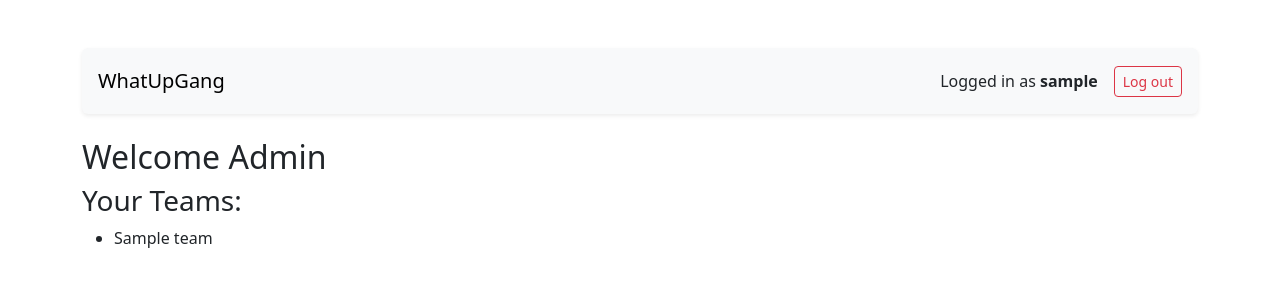
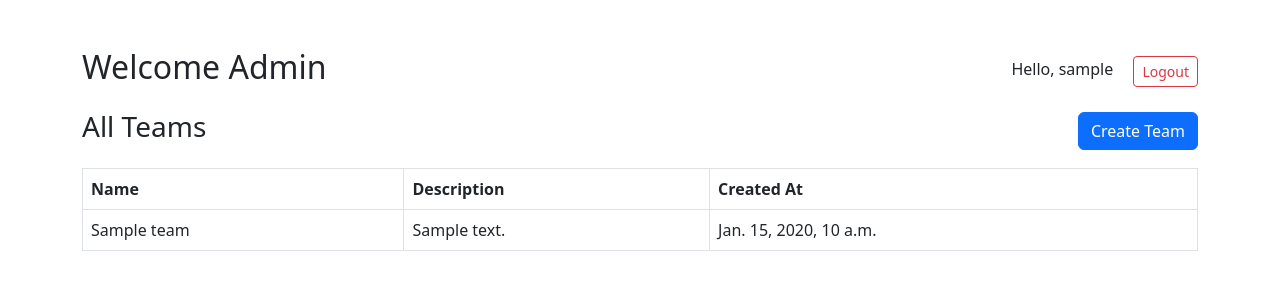
Before and after one commit to chiraN-jeevI3013/whatupgang2, a Django app: page / in a window 1280 px wide. Shown: the top 300 px of the page. Run offline with Django 4.2, Linux system fonts and the light colour scheme; a user stored in the database is signed in; tables that the repository leaves empty hold one stand-in row (values such as "Sample post").

Commit message:
Create Team feature

```diff
--- a/config/urls.py
+++ b/config/urls.py
@@ -15,7 +15,7 @@ Including another URLconf
     2. Add a URL to urlpatterns:  path('blog/', include('blog.urls'))
 """
 from django.contrib import admin
-from django.urls import path
+from django.urls import path, include
 from users.views import signup_view, login_view, home_view
 from django.contrib.auth.views import LogoutView
 
@@ -25,4 +25,5 @@ urlpatterns = [
     path('login/', login_view, name='login'),
     path('', home_view, name='home'),
     path('logout/', LogoutView.as_view(next_page='login'), name='logout'),
+    path('teams/', include('teams.urls')),
 ]
--- a/teams/models.py
+++ b/teams/models.py
@@ -1,10 +1,14 @@
+# teams/models.py
 from django.db import models
-from django.conf import settings
+from django.contrib.auth import get_user_model
+
+User = get_user_model()
 
 class Team(models.Model):
     name = models.CharField(max_length=255)
     description = models.TextField(blank=True)
-    created_by = models.ForeignKey(settings.AUTH_USER_MODEL, on_delete=models.CASCADE)
+    created_by = models.ForeignKey(User, on_delete=models.CASCADE, related_name='teams')
+    created_at = models.DateTimeField(auto_now_add=True)
 
     def __str__(self):
         return self.name
--- a/teams/templates/teams/home.html
+++ b/teams/templates/teams/home.html
@@ -4,34 +4,109 @@
 <head>
   <title>Home</title>
   <link href="https://cdn.jsdelivr.net/npm/bootstrap@5.3.0/dist/css/bootstrap.min.css" rel="stylesheet">
+  <script src="https://cdn.jsdelivr.net/npm/bootstrap@5.3.0/dist/js/bootstrap.bundle.min.js"></script>
 </head>
 <body class="container mt-5">
 
-  <!-- Top navbar -->
-  <nav class="navbar navbar-expand-lg navbar-light bg-light justify-content-between mb-4 p-3 rounded shadow-sm">
-    <span class="navbar-brand mb-0 h5">WhatUpGang</span>
-    <div class="d-flex align-items-center">
-      <span class="me-3">Logged in as <b>{{ request.user.username }}</b></span>
-      <form action="{% url 'logout' %}" method="post">
-        {% csrf_token %}
-        <button type="submit" class="btn btn-outline-danger btn-sm">Log out</button>
-      </form>
+  <div class="d-flex justify-content-between align-items-center mb-3">
+    <h2>Welcome Admin</h2>
+    <div>
+      <span class="me-3">Hello, {{ user.username }}</span>
+      <a class="btn btn-outline-danger btn-sm" href="{% url 'logout' %}">Logout</a>
     </div>
-  </nav>
+  </div>
 
-  <!-- Main content -->
-  <h2>Welcome Admin</h2>
+  <div class="d-flex justify-content-between align-items-center">
+    <h3>All Teams</h3>
+    <button class="btn btn-primary" data-bs-toggle="modal" data-bs-target="#createTeamModal">Create Team</button>
+  </div>
 
-  {% if teams %}
-    <h3>Your Teams:</h3>
-    <ul>
-      {% for team in teams %}
-        <li>{{ team.name }}</li>
-      {% endfor %}
-    </ul>
-  {% else %}
-    <p>You have not created a team yet. Please create a team to get started!</p>
-  {% endif %}
+  <div class="mt-3">
+    {% if teams %}
+      <table class="table table-bordered">
+        <thead>
+          <tr>
+            <th>Name</th>
+            <th>Description</th>
+            <th>Created At</th>
+          </tr>
+        </thead>
+        <tbody>
+          {% for team in teams %}
+            <tr>
+              <td>{{ team.name }}</td>
+              <td>{{ team.description }}</td>
+              <td>{{ team.created_at }}</td>
+            </tr>
+          {% endfor %}
+        </tbody>
+      </table>
+    {% else %}
+      <p class="text-muted">No teams available. Create one to get started.</p>
+    {% endif %}
+  </div>
+
+  <!-- Modal -->
+  <div class="modal fade" id="createTeamModal" tabindex="-1" aria-labelledby="createTeamModalLabel" aria-hidden="true">
+    <div class="modal-dialog">
+      <div class="modal-content">
+        <form id="createTeamForm" method="post">
+          {% csrf_token %}
+          <div class="modal-header">
+            <h5 class="modal-title" id="createTeamModalLabel">Create a Team</h5>
+            <button type="button" class="btn-close" data-bs-dismiss="modal" aria-label="Close"></button>
+          </div>
+          <div class="modal-body">
+            <div class="mb-3">
+              <label for="teamName" class="form-label">Team Name</label>
+              <input type="text" class="form-control" id="teamName" name="name" required>
+            </div>
+            <div class="mb-3">
+              <label for="teamDesc" class="form-label">Description</label>
+              <textarea class="form-control" id="teamDesc" name="description" rows="3"></textarea>
+            </div>
+            <div id="formErrors" class="text-danger"></div>
+          </div>
+          <div class="modal-footer">
+            <button type="button" class="btn btn-secondary" data-bs-dismiss="modal">Cancel</button>
+            <button type="submit" class="btn btn-primary">Create</button>
+          </div>
+        </form>
+      </div>
+    </div>
+  </div>
+
+  <!-- AJAX logic to handle team creation -->
+  <script>
+    const form = document.getElementById('createTeamForm');
+    form.addEventListener('submit', async (e) => {
+      e.preventDefault();
+      const csrfToken = document.querySelector('[name=csrfmiddlewaretoken]').value;
+      const name = form.name.value;
+      const description = form.description.value;
+
+      const response = await fetch("{% url 'create_team' %}", {
+        method: 'POST',
+        headers: {
+          'Content-Type': 'application/x-www-form-urlencoded',
+          'X-CSRFToken': csrfToken
+        },
+        body: new URLSearchParams({
+          'name': name,
+          'description': description
+        })
+      });
+
+      const result = await response.json();
+
+      if (response.ok) {
+        location.reload();  // Reload the page to update the table
+      } else {
+        const errorBox = document.getElementById('formErrors');
+        errorBox.innerText = Object.values(result.errors).flat().join(', ');
+      }
+    });
+  </script>
 
 </body>
 </html>
--- /dev/null
+++ b/teams/urls.py
@@ -0,0 +1,7 @@
+# teams/urls.py
+from django.urls import path
+from . import views
+
+urlpatterns = [
+    path('create/', views.create_team, name='create_team'),
+]
```
Also changed, not shown: teams/forms.py (added, +11 -0 lines), teams/views.py (+15 -2 lines), teams/migrations/0003_team_created_at_alter_team_created_by.py (added).
